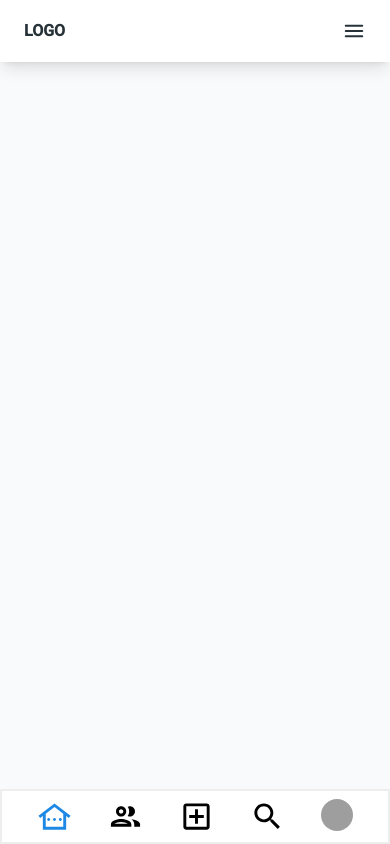
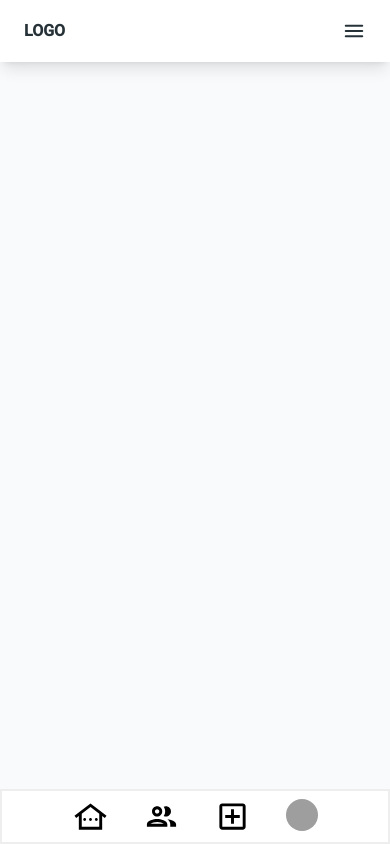
Before and after one commit to JKP-2001/Dhanda_Frontend, a React (Create React App) app: page / in a window 390 px wide. Built offline with nearby package versions, Linux system fonts and the light colour scheme; grey boxes are pictures that could not be loaded; a web font is replaced by a local one.

Commit message:
Added Responsivness to navbar-2

```diff
--- a/src/Components/Nav.jsx
+++ b/src/Components/Nav.jsx
@@ -42,7 +42,7 @@ const Nav = () => {
     const url = window.location.pathname;
 
     if (url.toLowerCase().includes("explore")) {
-      setIcon("home");
+      setIcon("explore");
     }
 
     if (url.toLowerCase().includes("mock")) {
@@ -157,10 +157,9 @@ const Nav = () => {
         <div className="w-full mx-auto px-6 py-2 mt-0 bg-white shadow-lg">
 
           <div className="flex flex-wrap space-x-9 sm:space-x-24 justify-center">
-            <OtherHousesOutlinedIcon fontSize="large" className={`${icon==='home'?"text-blue-600":""}`} onClick={()=>{setIcon("home");navigate("/explore")}}/>
+            <OtherHousesOutlinedIcon fontSize="large" className={`${icon==='explore'?"text-blue-600":""}`} onClick={()=>{setIcon("explore");navigate("/explore")}}/>
             <PeopleOutlinedIcon fontSize="large" className={`${icon==='mock'?"text-blue-600":""}`} onClick={()=>{setIcon("mock");navigate("/mock-interview")}}/>
             <AddBoxOutlinedIcon fontSize="large" className={`${icon==='new'?"text-blue-600":""}`} onClick={()=>setIcon("new")}/>
-            <SearchOutlinedIcon fontSize="large" className={`${icon==='explore'?"text-blue-600":""}`} onClick={()=>setIcon("explore")}/>
             <Avatar setIcon={setIcon} icon={icon}/>
 
           </div>
```
